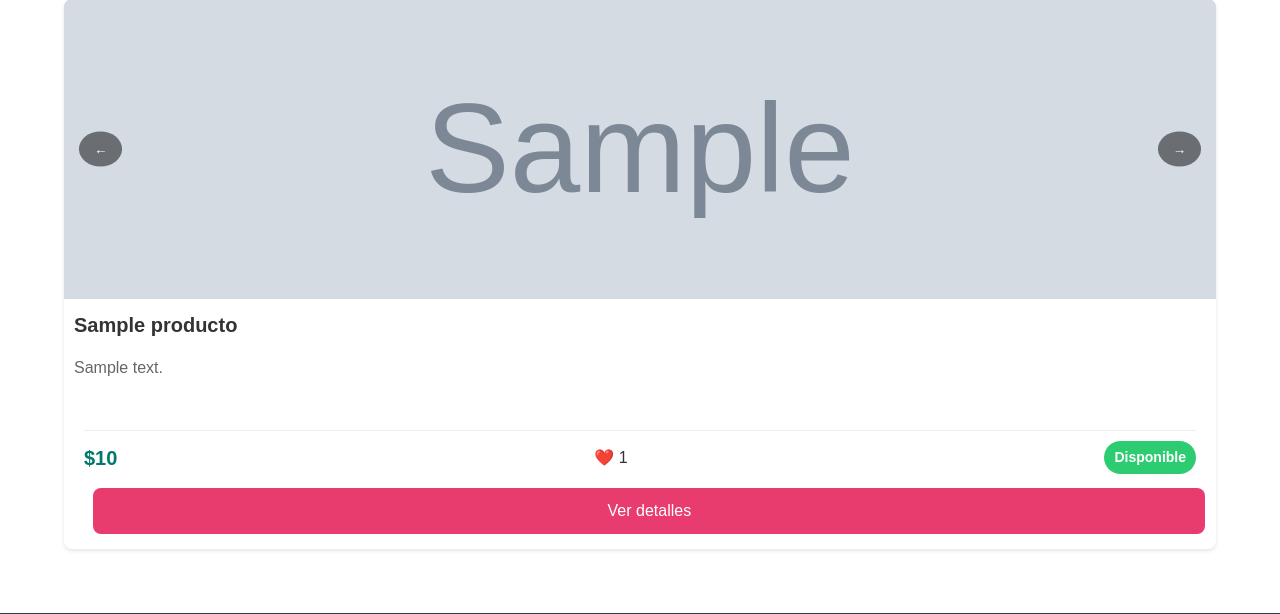
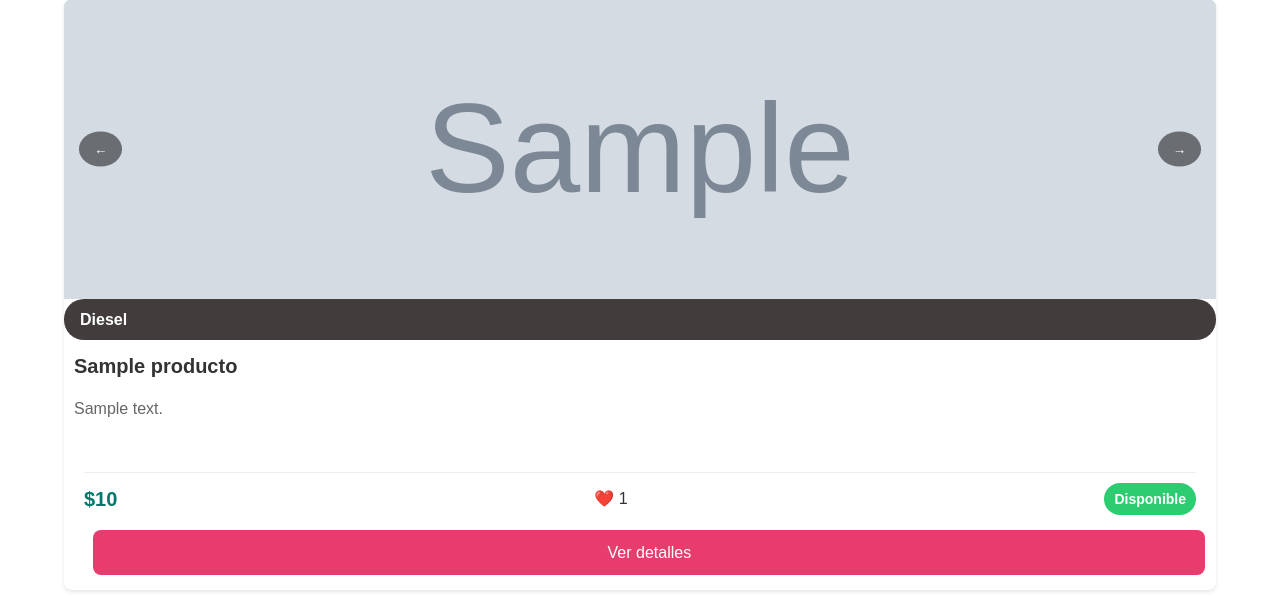
Before and after one commit to FraMqueli/brilift, a Django app: page / in a window 1280 px wide. Shown: the part 1481-2095 px from the top of the page. Run offline with Django 5.2, Linux system fonts and the light colour scheme; tables that the repository leaves empty hold one stand-in row (values such as "Sample post"); grey boxes marked "Sample" are stand-in pictures.

Commit message:
ya cada vez me

```diff
--- a/brilif_djg/inicio/templates/inicio/inicio.html
+++ b/brilif_djg/inicio/templates/inicio/inicio.html
@@ -142,21 +142,18 @@
                         <button class="carousel-prev">←</button>
                         <button class="carousel-next">→</button>
                     </div>
-                    {% if producto.combustible %}
-                        <span
-                            {% if producto.combustible == 'Eléctrico' %}
-                                style="background-color: #4e81f0; color: white; padding: 0.157rem 1rem; border-radius: 0px; font-weight: bold; text-align: right; margin-top: 2px;"
-                            {% elif producto.combustible == 'Bencina' %}
-                                style="background-color: #f39c12; color: white; padding: 0.157rem 1rem; border-radius: 0px; font-weight: bold; text-align: right; margin-top: 2px;"
-                            {% elif producto.combustible == 'Diesel' %}
-                                style="background-color: #423c3c; color: white; padding: 0.157rem 1rem; border-radius: 0px; font-weight: bold; text-align: right; margin-top: 2px;"
-                            {% else %}
-                                style="background-color: grey; color: white; padding: 0.157rem 1rem; border-radius: 0px; font-weight: bold; text-align: right; margin-top: 2px;"
-                            {% endif %}
-                        >
-                            {{ producto.combustible}}
+                    {% if producto.combustible_display %}
+                        <span class="combustible-badge
+                            {% if producto.combustible_display == 'Eléctrico' %}electric
+                            {% elif producto.combustible_display == 'Bencina' %}gasoline
+                            {% elif producto.combustible_display == 'Diesel' %}diesel
+                            {% else %}other{% endif %}">
+                            {{ producto.combustible_display }}
                         </span>
+                    {% else %}
+                        <span class="combustible-badge other">No especificado</span>
                     {% endif %}
+
                     <div class="product-info">
                         <h3>{{ producto.nombre }}</h3>
                         <p class="product-description">{{ producto.descripcion|truncatechars:100 }}</p>
@@ -199,6 +196,32 @@
     </script>
 
 <style>
+    .combustible-badge {
+        display: inline-block;
+        padding: 0.5rem 1rem;
+        border-radius: 20px;
+        font-weight: bold;
+        color: white;
+        text-transform: capitalize; /* Opcional, para mostrar texto con mayúsculas iniciales */
+    }
+
+    /* Colores dinámicos para combustible */
+    .combustible-badge.electric {
+        background-color: #4e81f0; /* Azul para Eléctrico */
+    }
+
+    .combustible-badge.gasoline {
+        background-color: #f39c12; /* Naranja para Bencina */
+    }
+
+    .combustible-badge.diesel {
+        background-color: #423c3c; /* Gris oscuro para Diesel */
+    }
+
+    .combustible-badge.other {
+        background-color: grey; /* Gris para valores desconocidos */
+    }
+
 
     .filter-images {
         display: flex;
```
